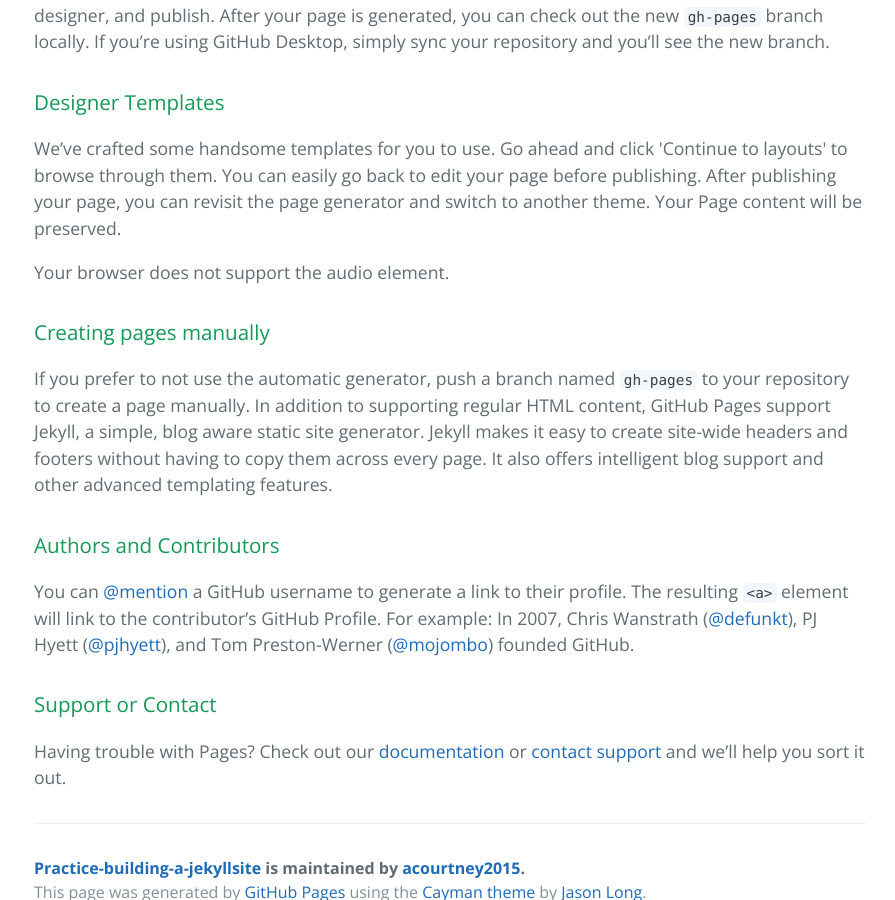
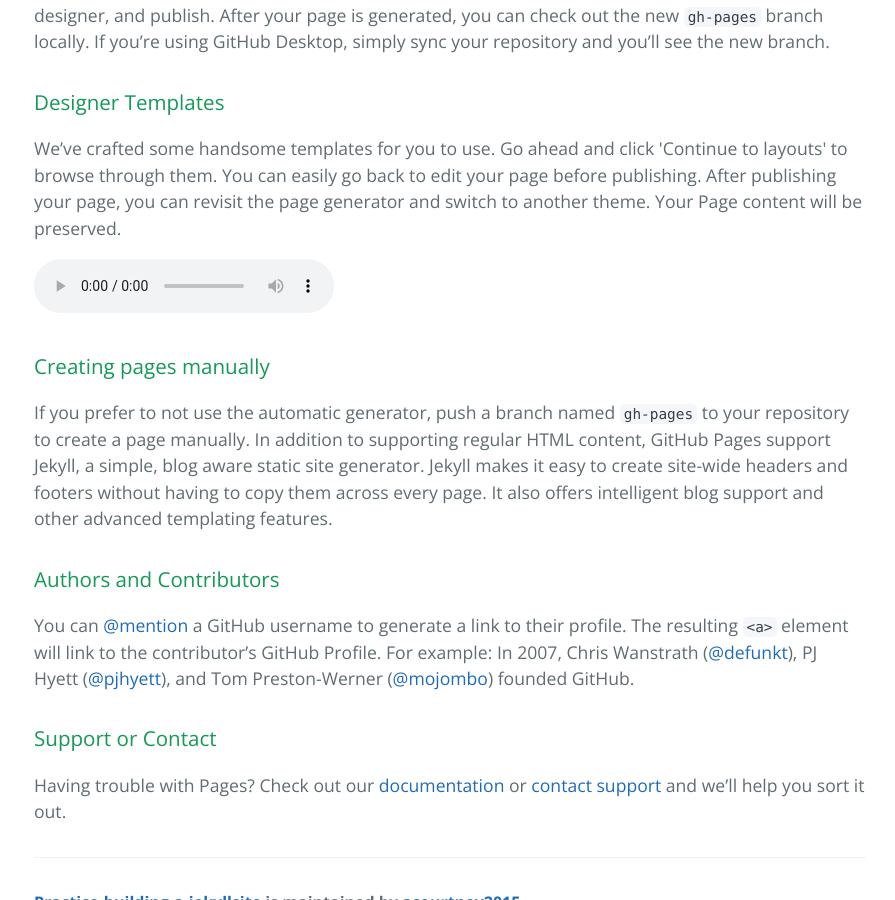
Before and after one commit to acourtney2015/Practice-Building-a-JekyllSite, a Jekyll site: the page index.html, which Jekyll copies as it is, in a window 1280 px wide and 900 px high, scrolled down 514 px. Shown: the whole window, without its empty margins (190-1085 px from the left). Built offline with Jekyll 4.4.1, drawn with Linux system fonts in a browser that asks for light colours.

Commit message:
Update index.html

```diff
--- a/index.html
+++ b/index.html
@@ -29,10 +29,10 @@
 
 <p>We’ve crafted some handsome templates for you to use. Go ahead and click 'Continue to layouts' to browse through them. You can easily go back to edit your page before publishing. After publishing your page, you can revisit the page generator and switch to another theme. Your Page content will be preserved.</p>
 
-<p>
+<audio controls>
+   <source src="https://github.com/acourtney2015/Practice-Building-a-JekyllSite/blob/gh-pages/voice%202%20-%20Copy.mp3" type="audio/mpeg">
+</audio>
 
-Your browser does not support the audio element.
-</p>
 
 <h3>
 <a id="creating-pages-manually" class="anchor" href="#creating-pages-manually" aria-hidden="true"><span aria-hidden="true" class="octicon octicon-link"></span></a>Creating pages manually</h3>
```
